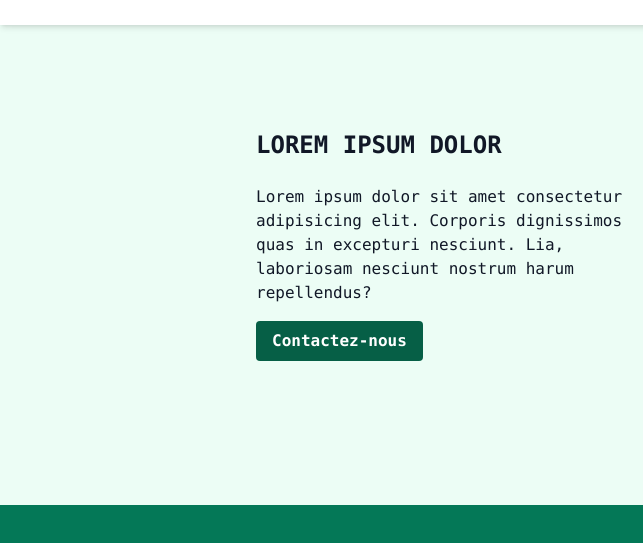
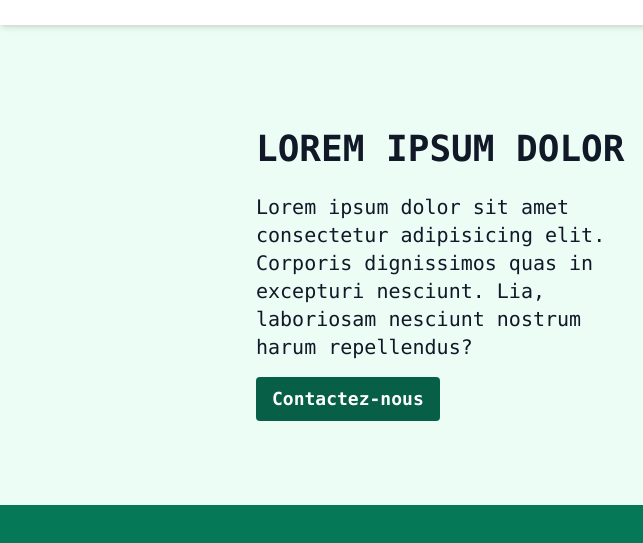
Before and after one commit to yannlo/tuto-tailwind-css, a website built with Parcel: page src/index.html in a window 1280 px wide. Shown: the part 55-598 px from the top of the page, 0-643 px from the left. Built offline with nearby package versions, Linux system fonts and the light colour scheme.

Commit message:
update: set text size of the index's section

```diff
--- a/src/index.html
+++ b/src/index.html
@@ -31,10 +31,10 @@
   </header>
   <main class="w-full min-h-screen pt-20">
     <section class="w-full h-full py-20 px-5 grid grid-cols-1 md:grid-cols-2 md:px-[8%] md:gap-x-4 lg:px-[20%]" id="index">
-      <h1 class="text-2xl font-bold uppercase mb-6 md:mt-6 md:row-span-1 ">Lorem ipsum dolor</h1>
+      <h1 class="text-4xl font-bold uppercase mb-6 md:mt-6 md:row-span-1 ">Lorem ipsum dolor</h1>
       <img class="bg-slate-800 w-full h-96 mb-8 text-white flex items-center justify-center text-xl rounded-md md:h-80 md:mb-0 md:col-span-1 md:row-span-4"  src="#" alt="Illustration picture">
-      <p class="mb-4 md:row-span-1">Lorem ipsum dolor sit amet consectetur adipisicing elit. Corporis dignissimos quas in excepturi nesciunt. Lia, laboriosam nesciunt nostrum harum repellendus?</p>
-      <a href="#contact" class=" w-fit h-fit px-4 py-2 rounded text-white font-semibold bg-emerald-800 md:row-span-1 ">Contactez-nous</a>
+      <p class="mb-4 md:row-span-1 text-xl">Lorem ipsum dolor sit amet consectetur adipisicing elit. Corporis dignissimos quas in excepturi nesciunt. Lia, laboriosam nesciunt nostrum harum repellendus?</p>
+      <a href="#contact" class=" w-fit h-fit px-4 py-2 rounded text-white  text-lg font-semibold bg-emerald-800 md:row-span-1 ">Contactez-nous</a>
     </section>
     <section class="w-full min-h-screen bg-emerald-700 py-12" id="service"></section>
     <section class="w-full min-h-screen py-12" id="faq"></section>
```
